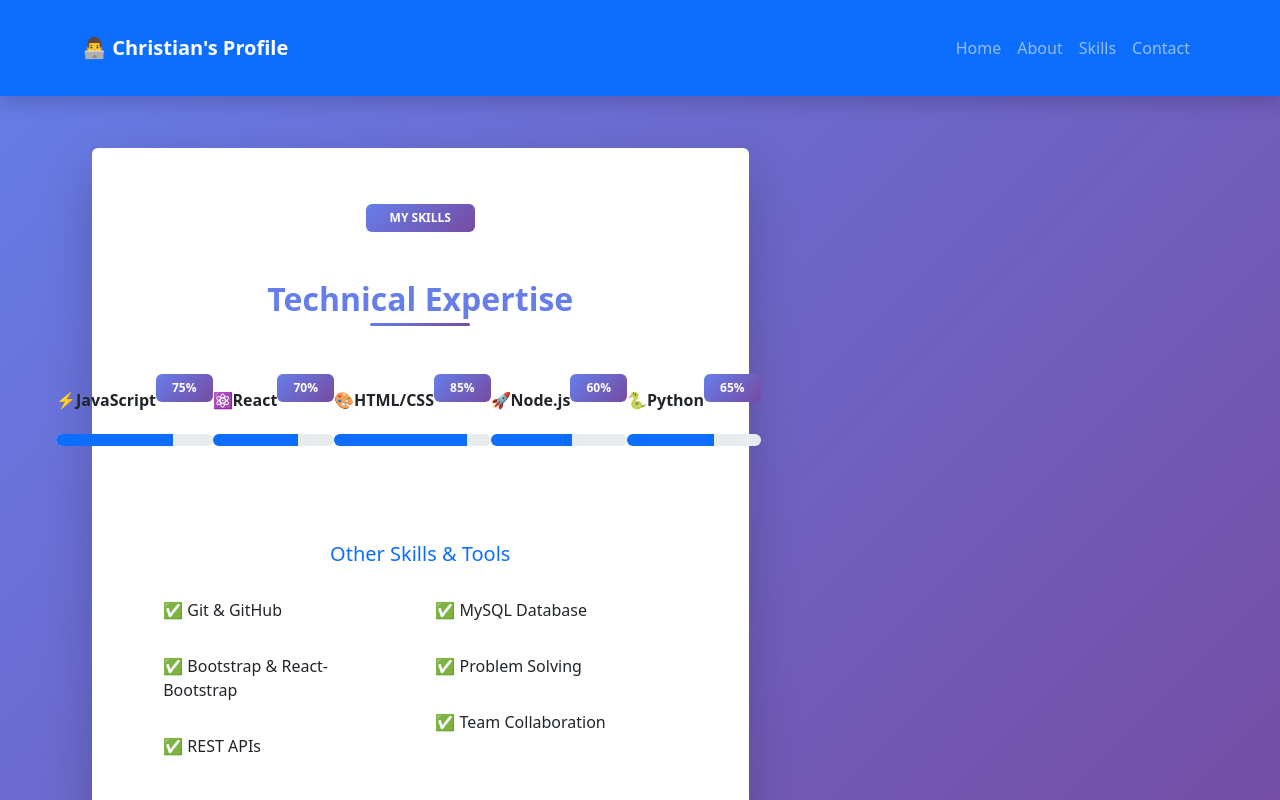
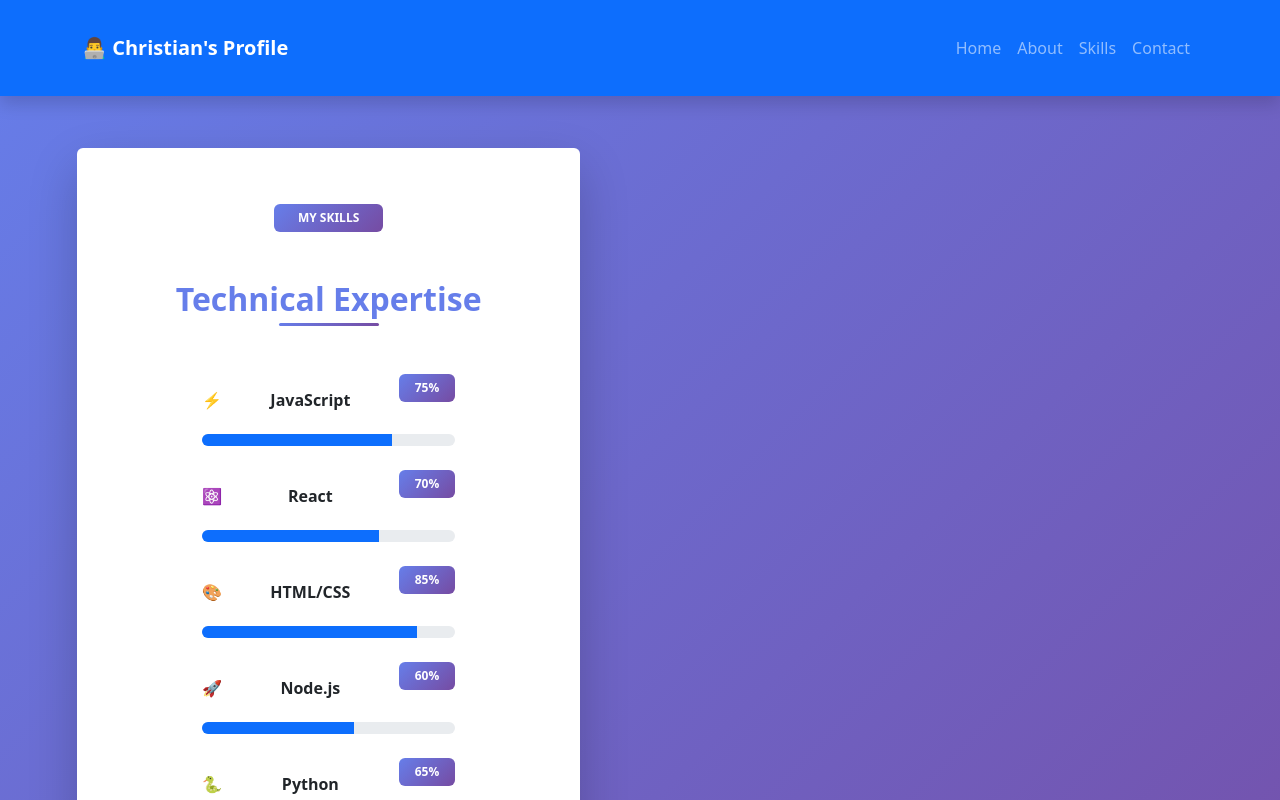
Before and after one commit to christianbelencion11-creator/my-react-app, a React (Vite) app: page /skills in a window 1280 px wide. Shown: the top 800 px of the page. Built offline with nearby package versions, Linux system fonts and the light colour scheme; the HTML template or start-up script is replaced by a standard one.

Commit message:
Personal Details

```diff
--- a/src/App.css
+++ b/src/App.css
@@ -10,29 +10,21 @@
   min-height: 100vh;
 }
 
-/* CENTER EVERYTHING */
+/* CENTER MAIN CONTAINER ONLY */
 .container {
   max-width: 1200px;
-  margin: 0 auto !important;
+  margin-left: auto;
+  margin-right: auto;
   padding: 20px;
   width: 100%;
 }
 
-/* Center all rows */
-.row {
-  justify-content: center !important;
-  margin: 0 auto;
-  width: 100%;
-}
+/* IMPORTANT: DO NOT TOUCH BOOTSTRAP COLUMNS */
+/* REMOVE this completely:
+[class*="col-"] { ... }
+*/
 
-/* Center all columns */
-[class*="col-"] {
-  display: flex;
-  justify-content: center;
-  width: 100%;
-}
-
-/* Profile Card - PERFECTLY CENTERED */
+/* Profile Card - CENTERED */
 .profile-card {
   background: white;
   border-radius: 20px;
@@ -45,12 +37,7 @@
   text-align: center;
 }
 
-/* Center all text */
-h1, h2, h3, h4, h5, h6, p, div, span {
-  text-align: center;
-}
-
-/* Section Title - CENTERED */
+/* Section Title */
 .section-title {
   color: #667eea;
   margin: 0 auto 2rem;
@@ -59,23 +46,21 @@
   text-align: center;
   position: relative;
   display: inline-block;
-  width: auto;
 }
 
 .section-title::after {
   content: '';
   position: absolute;
   bottom: 0;
-  left: 0;
-  right: 0;
-  margin: 0 auto;
+  left: 50%;
+  transform: translateX(-50%);
   width: 100px;
   height: 3px;
   background: linear-gradient(135deg, #667eea 0%, #764ba2 100%);
   border-radius: 2px;
 }
 
-/* Home Page */
+/* Home */
 .display-4 {
   color: #333;
   font-weight: bold;
@@ -100,11 +85,9 @@
   text-align: center;
   transition: all 0.3s;
   border: 1px solid transparent;
-  margin: 0 auto;
-  width: 100%;
 }
 
-/* About Page */
+/* About */
 .profile-image-placeholder {
   background: linear-gradient(135deg, #667eea 0%, #764ba2 100%);
   border-radius: 50%;
@@ -126,11 +109,9 @@
   text-align: center;
   transition: all 0.3s;
   border: 1px solid transparent;
-  margin: 0 auto;
-  width: 100%;
 }
 
-/* Skills Page */
+/* Skills */
 .progress-container {
   max-width: 800px;
   margin: 0 auto;
@@ -150,10 +131,9 @@
   align-items: center;
   justify-content: space-between;
   margin-bottom: 0.5rem;
-  width: 100%;
 }
 
-/* Contact Page */
+/* Contact */
 .contact-form {
   max-width: 600px;
   margin: 0 auto;
@@ -166,7 +146,6 @@
   padding: 0.75rem;
   transition: all 0.3s;
   width: 100%;
-  margin: 0 auto;
 }
 
 .form-label {
@@ -174,7 +153,6 @@
   color: #555;
   text-align: left;
   display: block;
-  width: 100%;
 }
 
 .btn-primary {
@@ -184,18 +162,15 @@
   font-weight: bold;
   border-radius: 10px;
   transition: all 0.3s;
-  width: 100%;
   max-width: 300px;
+  display: block;
   margin: 1rem auto;
 }
 
-/* Lists - Center but keep text left */
+/* Lists */
 .list-unstyled, .list-group {
-  text-align: left;
-  display: inline-block;
   margin: 0 auto;
-  width: auto;
-  min-width: 250px;
+  max-width: 400px;
 }
 
 .list-unstyled li, .list-group-item {
@@ -212,14 +187,6 @@
   border: none;
   margin: 0 auto 1.5rem;
   display: inline-block;
-  width: auto;
-}
-
-/* Center all buttons */
-.button-container {
-  display: flex;
-  justify-content: center;
-  width: 100%;
 }
 
 /* Responsive */
@@ -242,8 +209,4 @@
     height: 150px;
     font-size: 4rem;
   }
-
-  .list-unstyled, .list-group {
-    min-width: 200px;
-  }
 }
```
